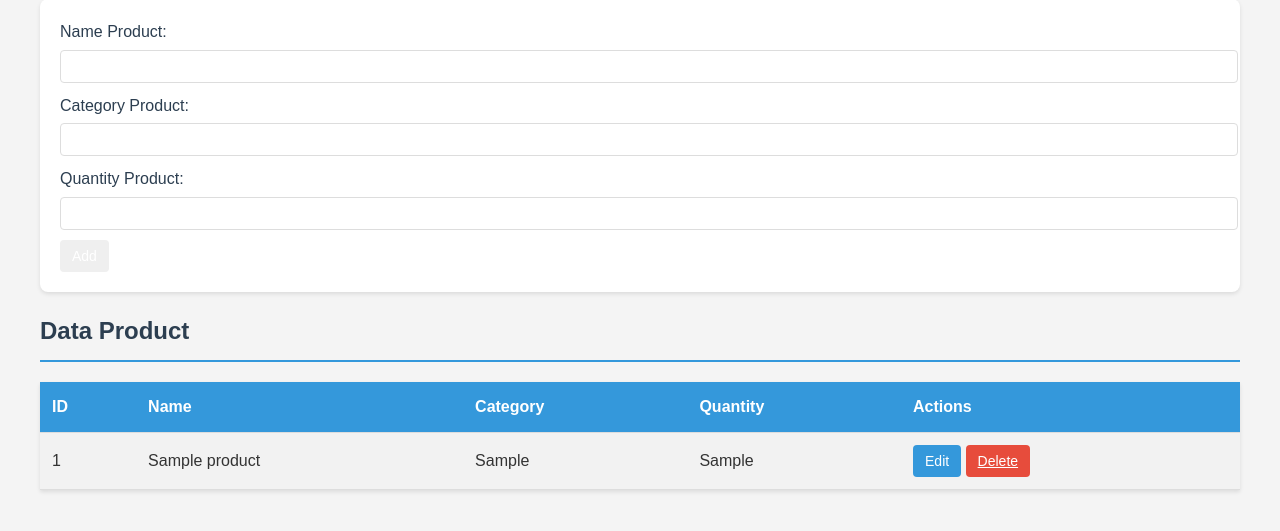
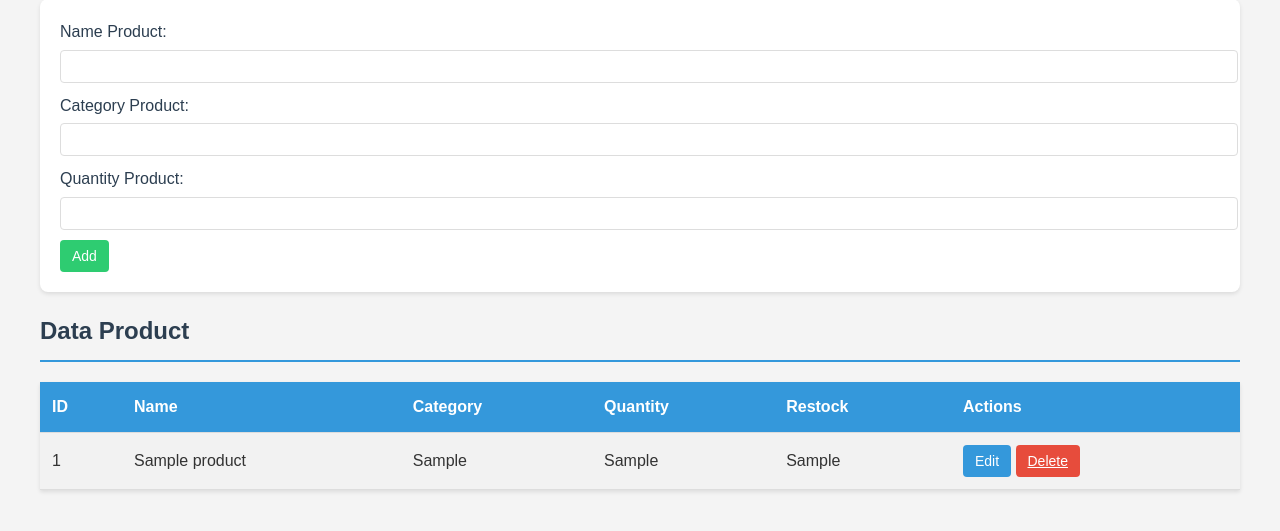
Before and after one commit to ChristoperDaniel/warehousemanagement, a CodeIgniter 4 app: the page made by app/Views/product.php in a window 1280 px wide. Shown: the part 111-642 px from the top of the page. Run offline with PHP 8.4 and a stand-in for CodeIgniter, Linux system fonts and the light colour scheme; the template is opened without the code that fills it: most values are stand-ins (such as "Sample title", 1, 10 or a date in 2020); data that the repository does not hold is empty; some libraries are stand-ins or nearby versions.

Commit message:
add restock feature

```diff
--- a/app/Config/Routes.php
+++ b/app/Config/Routes.php
@@ -10,4 +10,5 @@ $routes->get('/', 'Home::index');
 $routes->get('/product', 'ProductController::index');
 $routes->post('/product/addProduct', 'ProductController::addProduct');
 $routes->post('/product/updateQuantityProduct/(:num)', 'productController::updateQuantityProduct/$1');
+$routes->post('/product/updateRestockStatus/(:num)', 'productController::updateRestockStatus/$1');
 $routes->get('/product/deleteProduct/(:num)', 'productController::deleteProduct/$1');
--- a/app/Views/product.php
+++ b/app/Views/product.php
@@ -128,7 +128,7 @@
         <label for="quantity_product">Quantity Product:</label>
         <input type="number" name="quantity_product" id="quantity_product" required>
         <br>
-        <button type="submit" class="btn">Add</button>
+        <button type="submit" class="btn btn-add">Add</button>
     </form>
 
     <h2>Data Product</h2>
@@ -138,6 +138,7 @@
             <th>Name</th>
             <th>Category</th>
             <th>Quantity</th>
+            <th>Restock</th>
             <th>Actions</th>
         </tr>
         <?php foreach ($product as $product_item): ?>
@@ -154,6 +155,7 @@
                     <button type="button" class="btn btn-cancel" onclick="cancelEdit(<?= $product_item['id_product'] ?>)">Cancel</button>
                 </form>
             </td>
+            <td><?= $product_item['restock_product'] ?></td>
             <td>
                 <button class="btn btn-edit" onclick="showEditForm(<?= $product_item['id_product'] ?>)">Edit</button>
                 <a href="<?= base_url('/product/deleteProduct/' . $product_item['id_product']) ?>" onclick="return confirm('Are you sure you want to delete this item?')" class="btn btn-delete">Delete</a>
```
Also changed, not shown: app/Controllers/ProductController.php (+11 -1 lines), app/Models/Product.php (+7 -1 lines).
